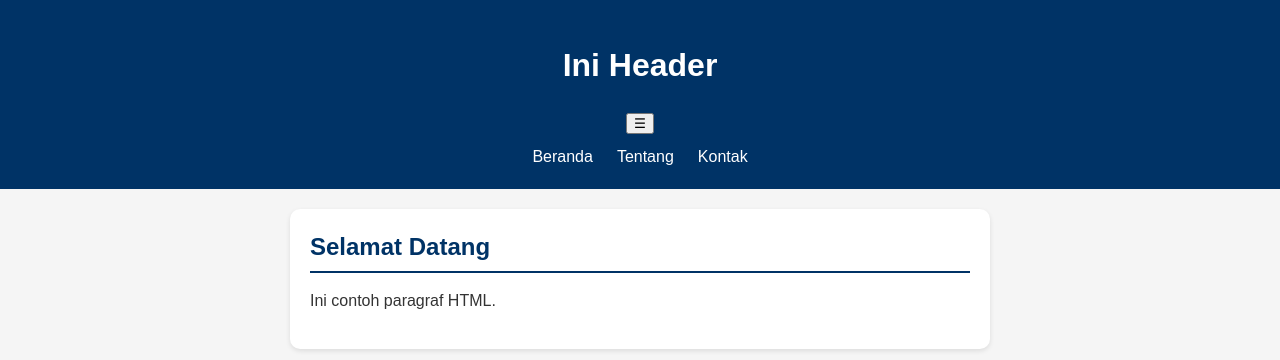
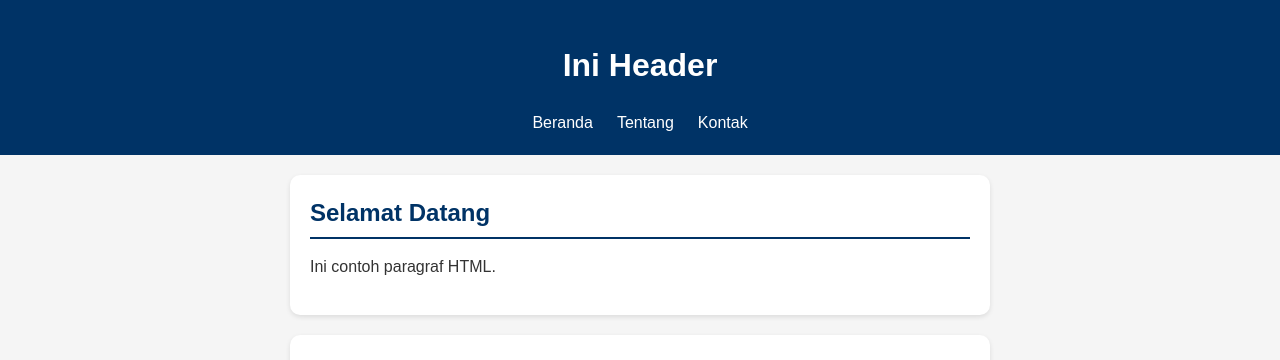
Before and after one commit to 2511500091-aidil/2511500091-PWB-TI1B-2526O, a PHP site: page /pertemuan-05/index.html in a window 1280 px wide. Shown: the top 360 px of the page. Run offline with PHP 8.4, Linux system fonts and the light colour scheme.

Commit message:
menambahkan class menu-toggle

```diff
--- a/pertemuan-05/style.css
+++ b/pertemuan-05/style.css
@@ -151,7 +151,6 @@ header li a:active {
   transform: translateY(-1px);
 }
 
-/* Footer */
 footer {
   background: #222;
   color: #aaa;
@@ -159,7 +158,15 @@ footer {
   padding: 10px;
 }
 
-/* Responsive design */
+.menu-toggle {
+  display: none;
+  background: none;
+  border: none;
+  color: #fff;
+  font-size: 20px\;
+  cursor: pointer;
+}
+
 @media (max-width: 600px) {
   header {
     padding: 16px;
```
Also changed, not shown: pertemuan-05/README.md.
